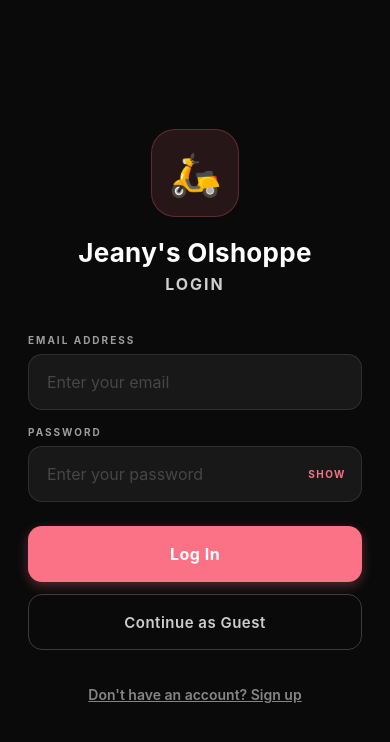
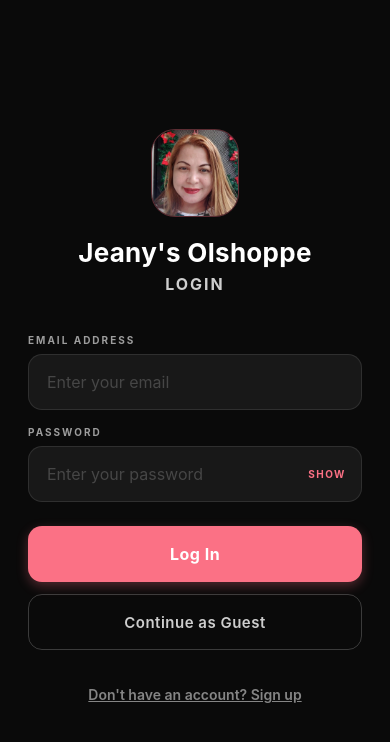
Before and after one commit to clarencevinceducorazo-collab/JeanysOlshoppe-App, a React Native app: screen /Login in a window 390 px wide. Shown: the top 742 px of the page. Built offline with nearby package versions, Linux system fonts and the light colour scheme.

Commit message:
updated login screen

```diff
--- a/src/screens/LoginScreen.tsx
+++ b/src/screens/LoginScreen.tsx
@@ -2,7 +2,7 @@ import React, { useState, useEffect } from 'react';
 import {
   View, Text, TextInput, TouchableOpacity, StyleSheet,
   KeyboardAvoidingView, Platform, StatusBar, ActivityIndicator,
-  ScrollView, Alert,
+  ScrollView, Alert, Image,
 } from 'react-native';
 import { useAuth } from '../context/AuthContext';
 import { supabase } from '../lib/supabase';
@@ -141,7 +141,11 @@ export function LoginScreen() {
           {/* Logo */}
           <View style={styles.logoSection}>
             <View style={styles.logoContainer}>
-              <Text style={styles.logoEmoji}>🛵</Text>
+              <Image
+                 source={require('../public/images/icon.png')}
+                 style={styles.logoImage}
+                 resizeMode="contain"
+              />
             </View>
             <Text style={styles.appName}>Jeany's Olshoppe</Text>
             <Text style={styles.appTagline}>{isLogin ? 'Login' : 'Create Account'}</Text>
@@ -160,7 +164,7 @@ export function LoginScreen() {
                       style={styles.input}
                       value={firstName}
                       onChangeText={setFirstName}
-                      placeholder="Jane"
+                      placeholder="First Name"
                       placeholderTextColor="rgba(255,255,255,0.2)"
                       editable={!loading}
                     />
@@ -171,7 +175,7 @@ export function LoginScreen() {
                       style={styles.input}
                       value={lastName}
                       onChangeText={setLastName}
-                      placeholder="Doe"
+                      placeholder="Last Name"
                       placeholderTextColor="rgba(255,255,255,0.2)"
                       editable={!loading}
                     />
@@ -341,9 +345,11 @@ const styles = StyleSheet.create({
     alignItems: 'center',
     justifyContent: 'center',
     marginBottom: 20,
+    overflow: 'hidden',
   },
-  logoEmoji: {
-    fontSize: 42,
+  logoImage: {
+    width: '100%',
+    height: '100%',
   },
   appName: {
     fontSize: 26,
```
